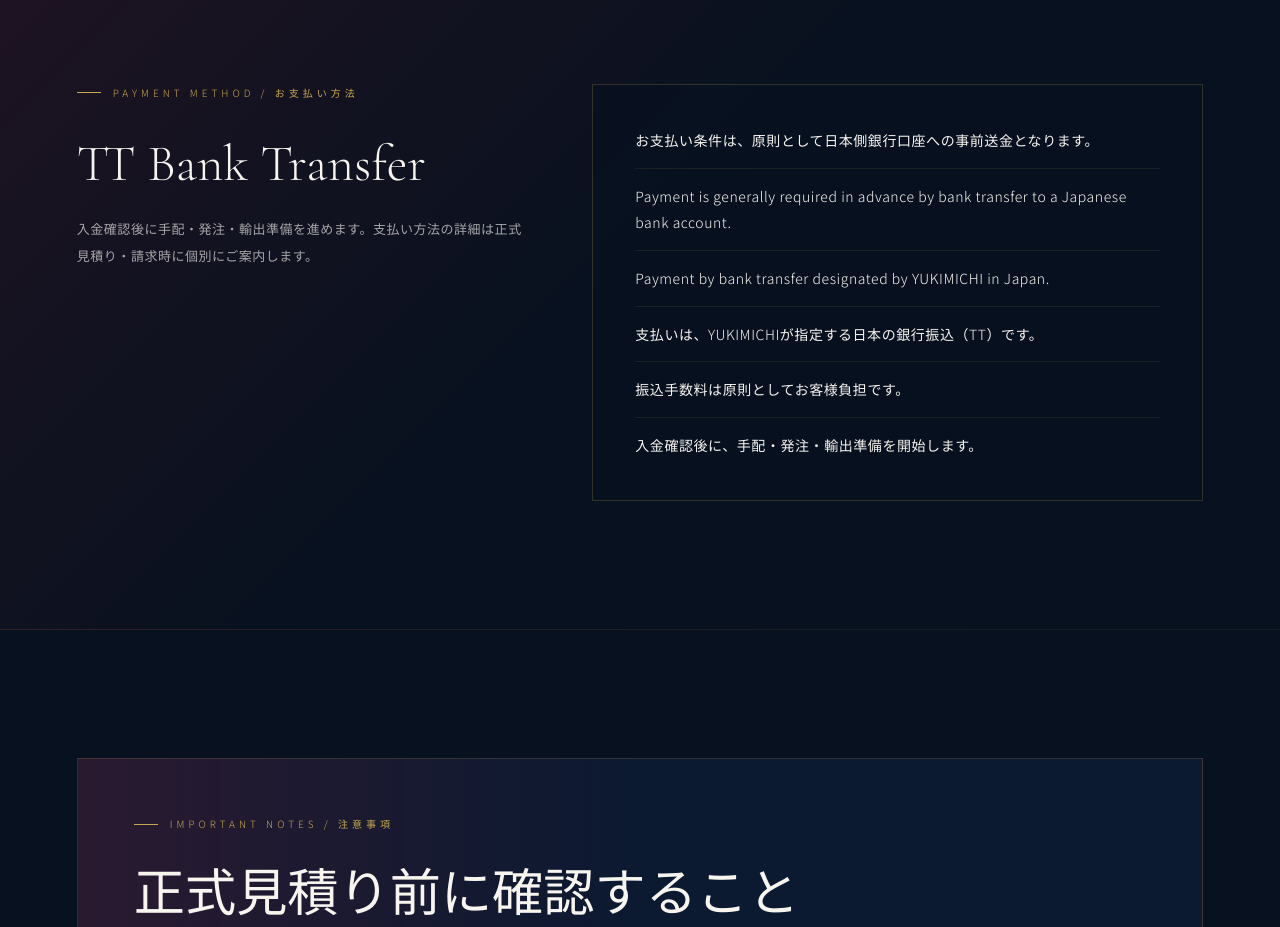
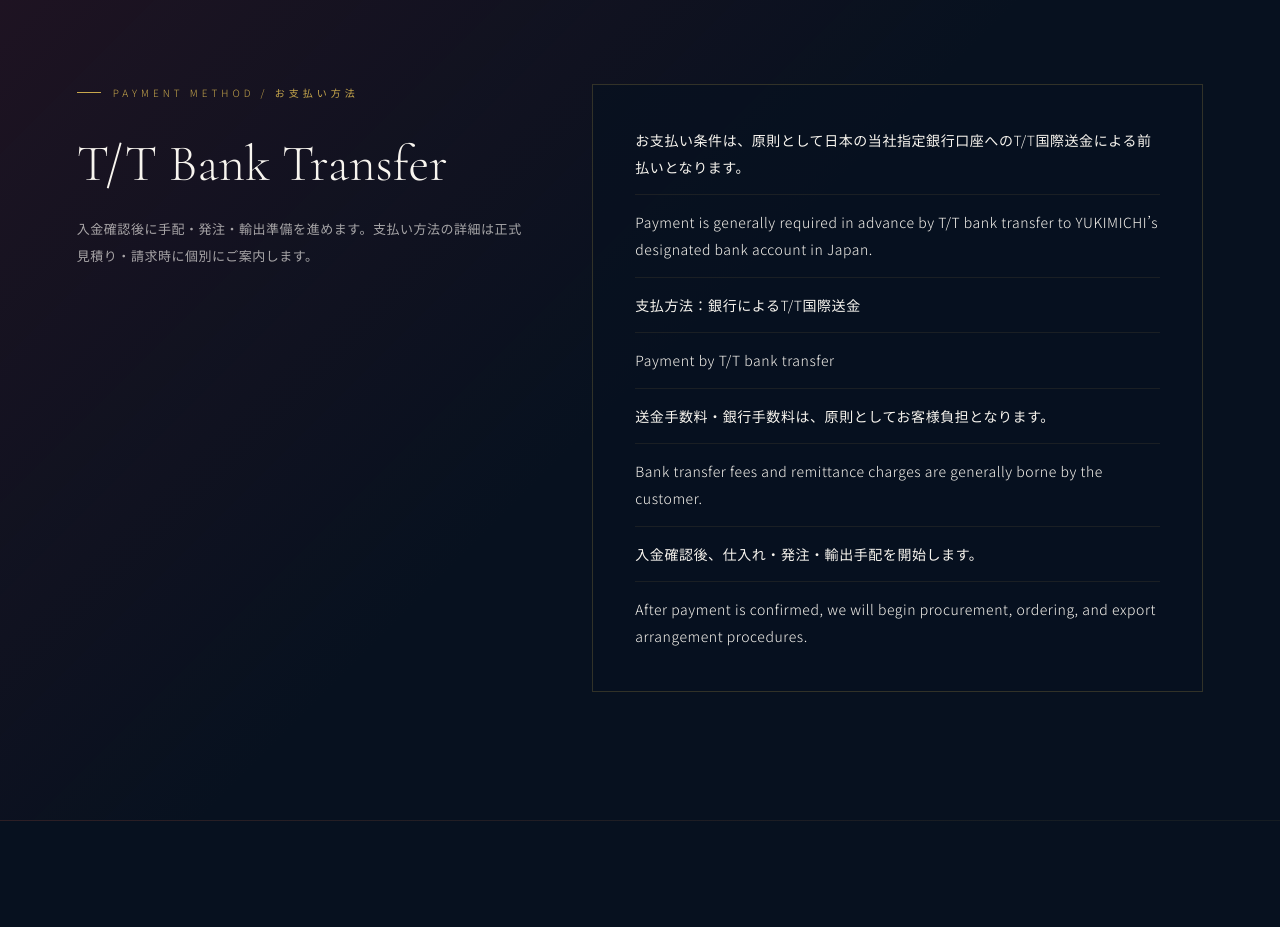
Before and after one commit to JUSTHEN-YUUKI/YUKIMICHI-ChatGpt-NEW-HP, a Next.js app: page /pricing in a window 1280 px wide. Shown: the part 5780-6707 px from the top of the page. Built offline with nearby package versions, Linux system fonts and the light colour scheme.

Commit message:
Update payment method wording to T/T bank transfer

```diff
--- a/app/pricing/page.tsx
+++ b/app/pricing/page.tsx
@@ -5,7 +5,7 @@ import { TranslatedText } from '@/components/TranslatedText'
 export const metadata: Metadata = {
   title: '料金表 | YUKIMICHI',
   description:
-    'YUKIMICHIの料金表。商品代金に対する手配手数料率、追加サービス料金、国際送料・保険・関税・VAT/GST等の実費、銀行振込（TT）、注意事項について。',
+    'YUKIMICHIの料金表。商品代金に対する手配手数料率、追加サービス料金、国際送料・保険・関税・VAT/GST等の実費、T/T国際送金、注意事項について。',
 }
 
 const pricingPlans = [
@@ -103,12 +103,14 @@ const optionalServiceFees = [
 ]
 
 const paymentItems = [
-  'お支払い条件は、原則として日本側銀行口座への事前送金となります。',
-  'Payment is generally required in advance by bank transfer to a Japanese bank account.',
-  'Payment by bank transfer designated by YUKIMICHI in Japan.',
-  '支払いは、YUKIMICHIが指定する日本の銀行振込（TT）です。',
-  '振込手数料は原則としてお客様負担です。',
-  '入金確認後に、手配・発注・輸出準備を開始します。',
+  'お支払い条件は、原則として日本の当社指定銀行口座へのT/T国際送金による前払いとなります。',
+  'Payment is generally required in advance by T/T bank transfer to YUKIMICHI’s designated bank account in Japan.',
+  '支払方法：銀行によるT/T国際送金',
+  'Payment by T/T bank transfer',
+  '送金手数料・銀行手数料は、原則としてお客様負担となります。',
+  'Bank transfer fees and remittance charges are generally borne by the customer.',
+  '入金確認後、仕入れ・発注・輸出手配を開始します。',
+  'After payment is confirmed, we will begin procurement, ordering, and export arrangement procedures.',
 ]
 
 const noticeItems = [
@@ -322,7 +324,7 @@ export default function PricingPage() {
             <div className="section-label-line" />
             <span className="section-label-text">Payment Method / お支払い方法</span>
           </div>
-          <h2>TT Bank Transfer</h2>
+          <h2>T/T Bank Transfer</h2>
           <p>
             入金確認後に手配・発注・輸出準備を進めます。支払い方法の詳細は正式見積り・請求時に個別にご案内します。
           </p>
```
